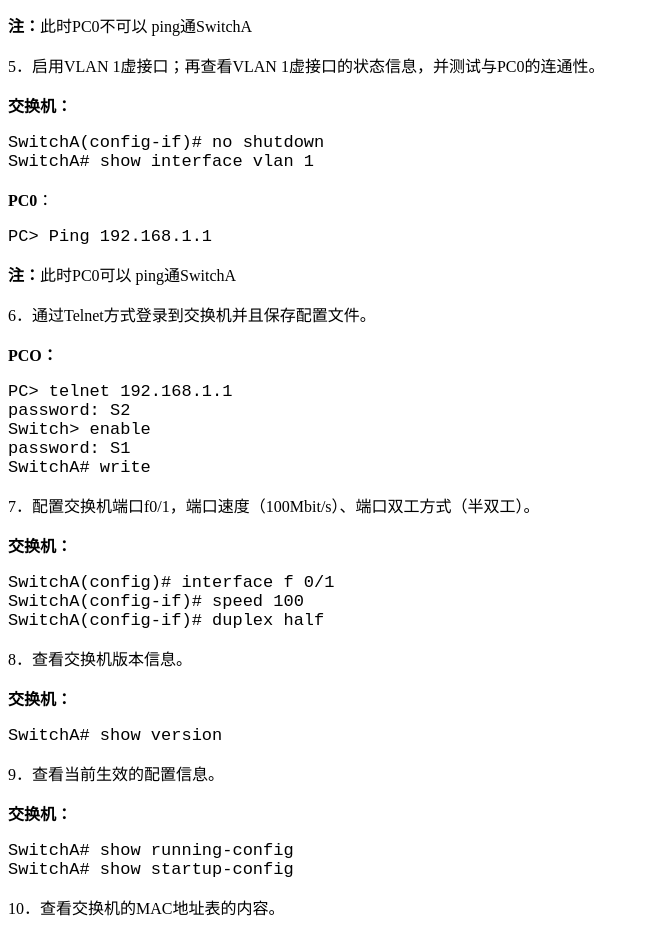
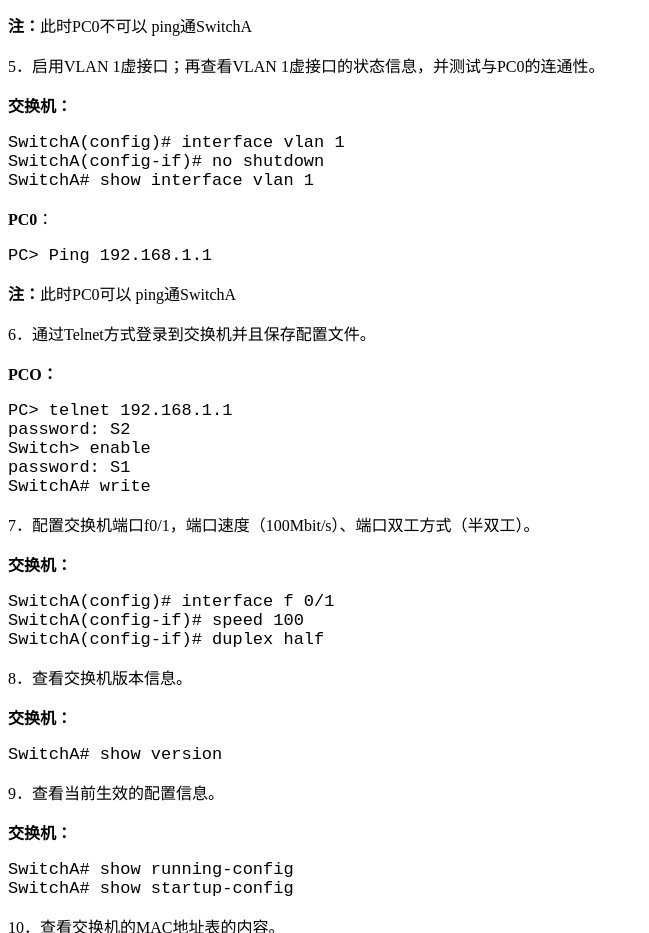
Before and after one commit to boxue8/524524.tk, a plain HTML site: page 1.html in a window 1280 px wide. Shown: the part 1006-1939 px from the top of the page, without its empty margins (0-649 px from the left). Drawn offline with Linux system fonts and the light colour scheme.

Commit message:
Add files via upload

```diff
--- a/1.html
+++ b/1.html
@@ -1,7 +1,9 @@
 <!doctype html>
 <html>
+
 <head>
-<meta charset='UTF-8'><meta name='viewport' content='width=device-width initial-scale=1'>
+    <meta charset='UTF-8'>
+    <meta name='viewport' content='width=device-width initial-scale=1'>
     <title>1</title>
     <style type="text/css">
         code{
@@ -12,6 +14,7 @@
         }
     </style>
 </head>
+
 <body>
     <a href="index.html">返回</a>
     <p><strong>实训任务1：登录与管理交换机</strong></p>
@@ -43,7 +46,8 @@ SwitchA(config-if)# ip address 192.168.1.1 255.255.255.0
     <p><strong>注：</strong>此时PC0不可以 ping通SwitchA</p>
     <p>5．启用VLAN 1虚接口；再查看VLAN 1虚接口的状态信息，并测试与PC0的连通性。</p>
     <p><strong>交换机：</strong></p>
-<pre><code>SwitchA(config-if)# no shutdown
+    <pre><code>SwitchA(config)# interface vlan 1
+SwitchA(config-if)# no shutdown
 SwitchA# show interface vlan 1
 </code></pre>
     <p><strong>PC0</strong>：</p>
@@ -78,4 +82,5 @@ SwitchA# show startup-config
     <pre><code>SwitchA# Show mac-address-table
 </code></pre>
 </body>
+
 </html>
```
Also changed, not shown: 2 other files. Lines whose indentation alone changed are shown as unchanged.
